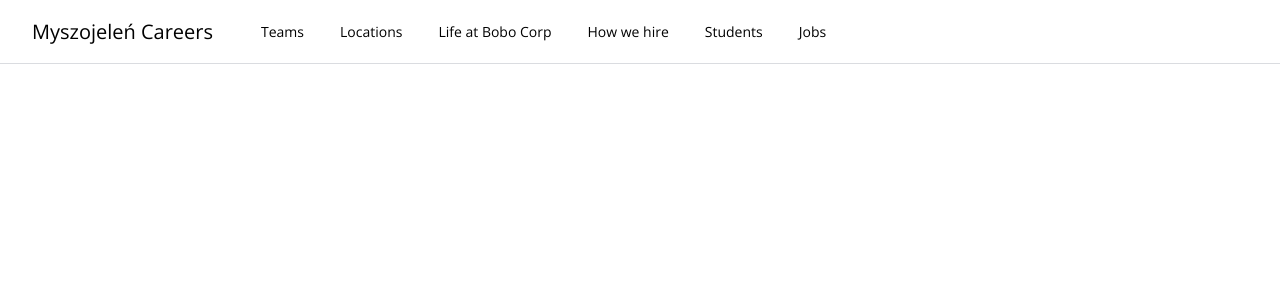
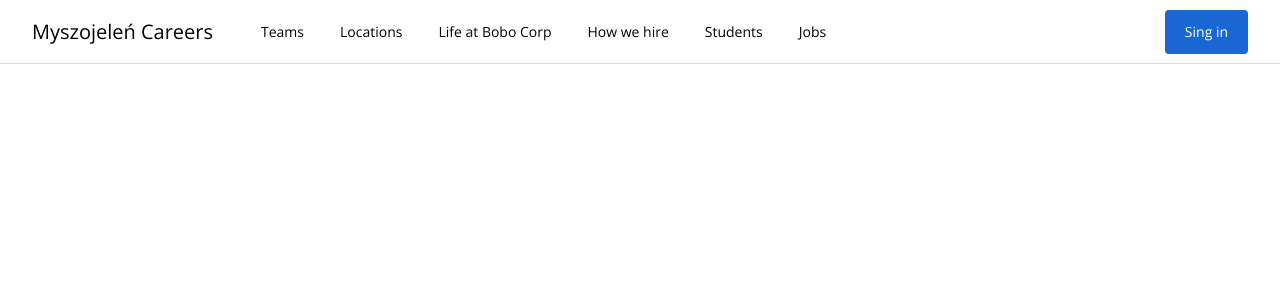
Before and after one commit to Canthar90/Vue_starting, a Vue app: page / in a window 1280 px wide. Shown: the top 300 px of the page. Built offline with nearby package versions, Linux system fonts and the light colour scheme; the HTML template or start-up script is replaced by a standard one.

Commit message:
Added login button and image button switches to image after login

```diff
--- /dev/null
+++ b/src/components/ActionButton.vue
@@ -0,0 +1,13 @@
+<template>
+  <button
+    class="rounded border-0 bg-brand-blue-1 px-5 py-3 font-medium text-white hover:shadow-blue"
+  >
+    Sing in
+  </button>
+</template>
+
+<script>
+export default {
+  name: 'ActionButton'
+}
+</script>
--- a/src/components/MainNav.vue
+++ b/src/components/MainNav.vue
@@ -10,6 +10,11 @@
             </li>
           </ul>
         </nav>
+
+        <div class="ml-auto flex h-full items-center">
+          <profile-image v-if="isLogedIn" />
+          <action-button v-else @click="loginUser" />
+        </div>
       </div>
     </div>
   </header>
@@ -17,13 +22,26 @@
 
 <!-- we will use option API right now -->
 <script>
+import ActionButton from './ActionButton.vue'
+import ProfileImage from '@/components/ProfileImage.vue'
+
 export default {
   name: 'MainNav',
+  components: {
+    ActionButton,
+    ProfileImage
+  },
   data() {
     return {
       company: 'Myszojeleń Careers',
       url: 'https://careers.google.com',
-      menuItems: ['Teams', 'Locations', 'Life at Bobo Corp', 'How we hire', 'Students', 'Jobs']
+      menuItems: ['Teams', 'Locations', 'Life at Bobo Corp', 'How we hire', 'Students', 'Jobs'],
+      isLogedIn: false
+    }
+  },
+  methods: {
+    loginUser() {
+      this.isLogedIn = true
     }
   }
 }
--- /dev/null
+++ b/src/components/ProfileImage.vue
@@ -0,0 +1,14 @@
+<template>
+  <img :src="imageLink" alt="Profile pictiure" class="h-8 w-8 rounded-3xl object-contain" />
+</template>
+
+<script>
+export default {
+  name: 'ProfileImage',
+  data() {
+    return {
+      imageLink: 'https://play.nintendo.com/images/profile-zelda-link.7bf2a8f2.aead314d58b63e27.png'
+    }
+  }
+}
+</script>
--- a/tailwind.config.js
+++ b/tailwind.config.js
@@ -12,6 +12,9 @@ module.exports = {
         'brand-gray-1': '#dadce0',
         'brand-blue-1': '#1967d2',
         'brand-green-1': '#137333'
+      },
+      boxShadow: {
+        blue: '0 0 3px 3px #4285f4'
       }
     }
   },
```
Also changed, not shown: 1 other file (tests, documents, lock files or other folders).
